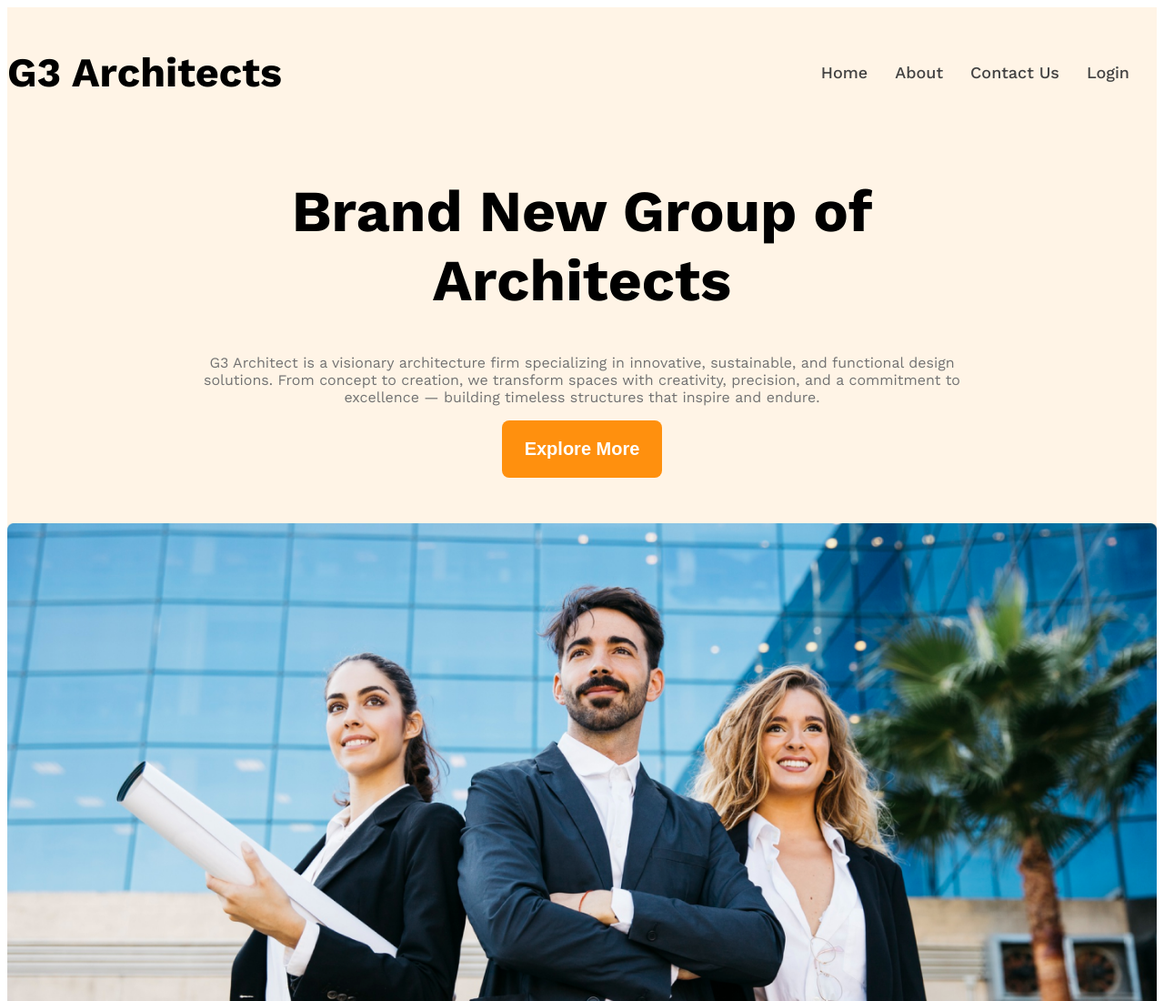
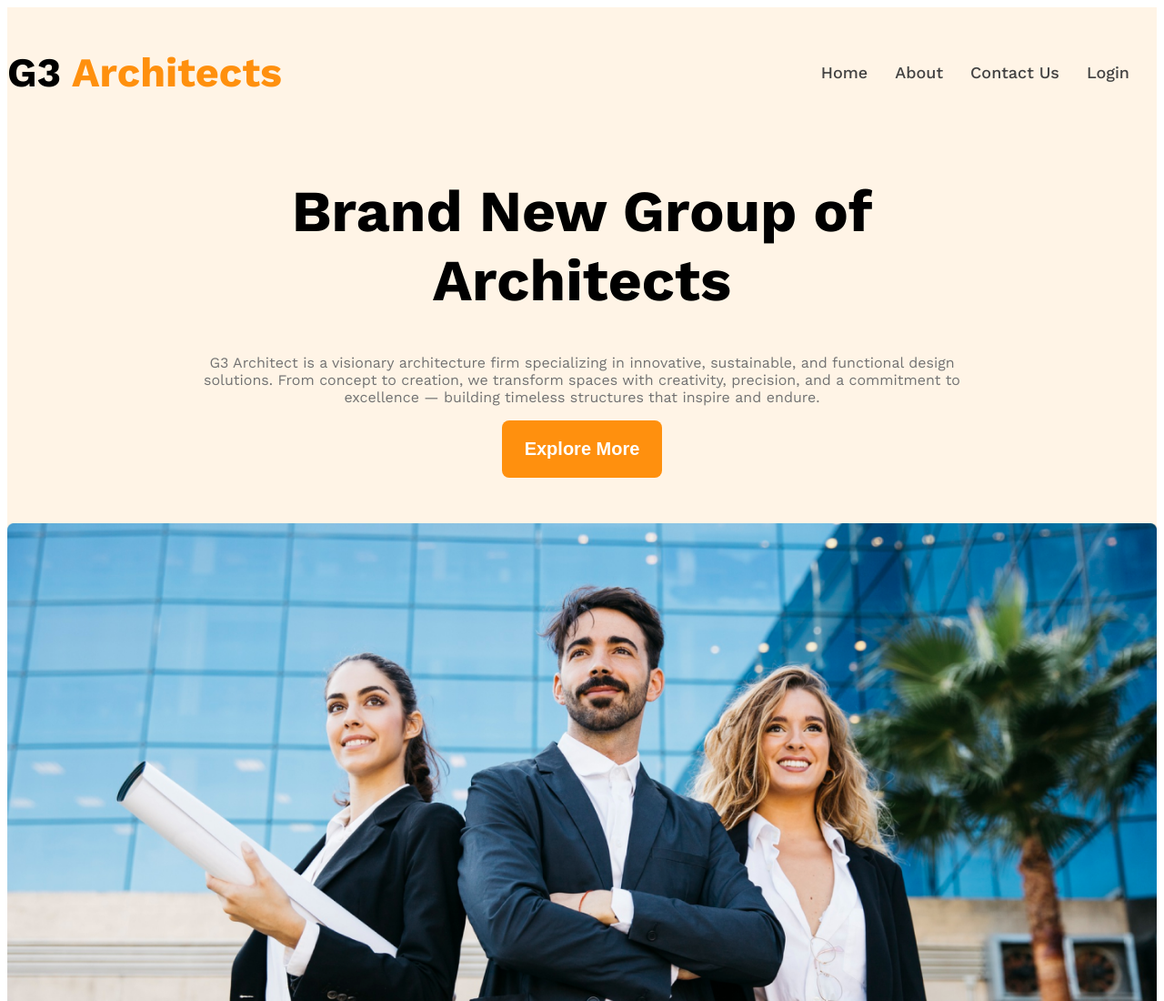
Before and after one commit to Abdullah-Al-Naeim/g3-architects-website, a plain HTML site: page index.html in a window 1280 px wide. Shown: the top 1100 px of the page at 91% size. Drawn offline with nearby package versions, Linux system fonts and the light colour scheme.

Commit message:
changed company logo color

```diff
--- a/index.html
+++ b/index.html
@@ -11,7 +11,7 @@
     <body class="work-sans-font">
         <header class="bg-light">
             <nav class="navbar display-flex">
-                <h3 class="brand">G3 Architects</h3>
+                <h3 class="brand">G3 <span class="text-primary">Architects</span></h3>
 
                 <ul class="nav-links display-flex">
                     <!-- li.nav-item*4>a.nav-link -->
```
